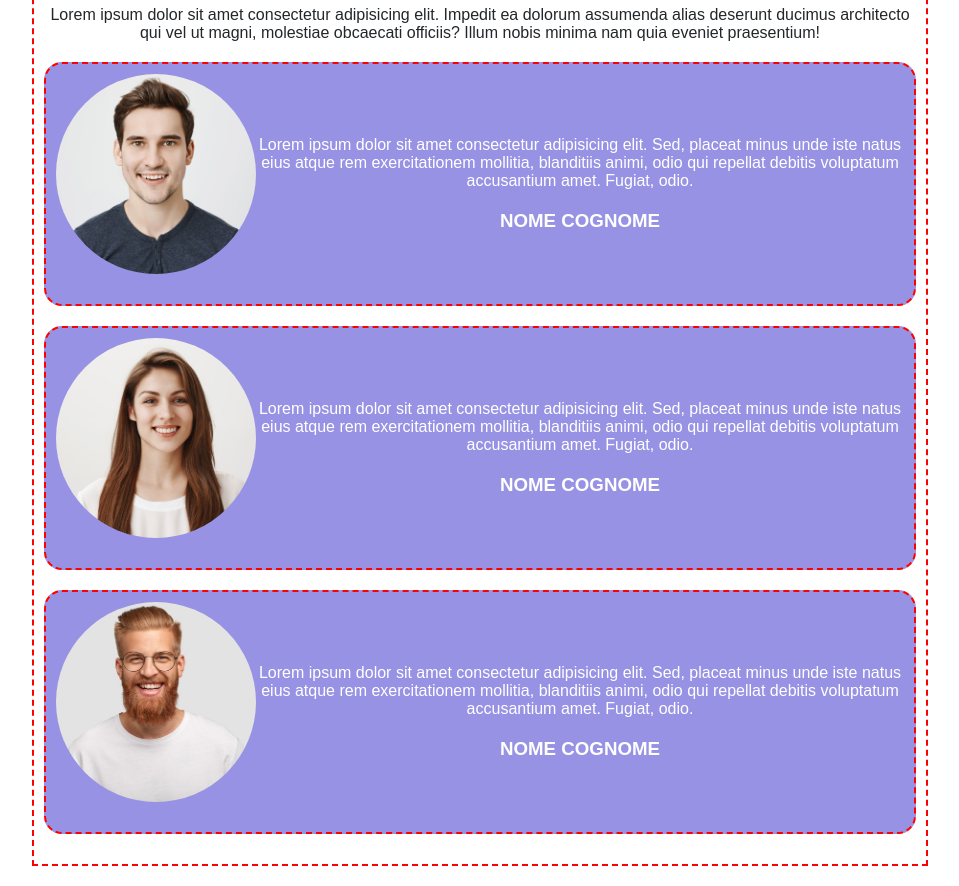
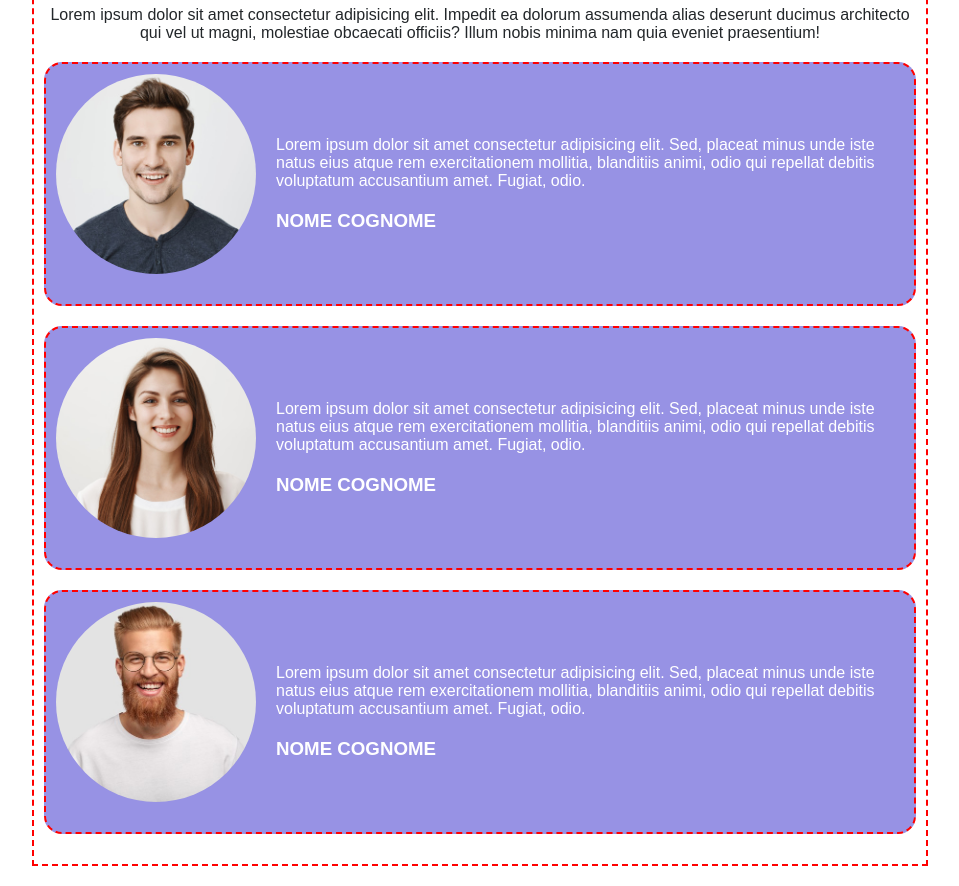
Before and after one commit to andreabellome/htmlcss-responsive-layout, a plain HTML site: page index.html in a window 1280 px wide. Shown: the part 1480-2366 px from the top of the page, without its empty margins (160-1119 px from the left). Drawn offline with Linux system fonts and the light colour scheme.

Commit message:
testimonial cards update

```diff
--- a/assets/css/media_query.css
+++ b/assets/css/media_query.css
@@ -145,4 +145,9 @@ header div ul{
         align-items: center;
     }
 
+    .testimonial-card-text{
+        text-align: left;
+        margin-left: 20px;
+    }
+
 }
--- a/index.html
+++ b/index.html
@@ -168,7 +168,7 @@
 
                     <img class="img-rounded mb-20" src="./assets/img/testimonial1.jpg" alt="testimonial1">
 
-                    <div>
+                    <div class="testimonial-card-text">
                         <p class="mb-20 col-white">
                             Lorem ipsum dolor sit amet consectetur adipisicing elit. Sed, placeat minus unde iste natus eius atque rem exercitationem mollitia, blanditiis animi, odio qui repellat debitis voluptatum accusantium amet. Fugiat, odio.
                         </p>
@@ -178,15 +178,13 @@
                         </h3>
                     </div>
 
-
-
                 </div>
 
                 <div class="testimonial-card debug bg-purple padd-10 mb-20" style="border-radius: 18px;">
 
                     <img class="img-rounded mb-20" src="./assets/img/testimonial2.jpg" alt="testimonial2">
 
-                    <div>
+                    <div class="testimonial-card-text">
                         <p class="mb-20 col-white">
                             Lorem ipsum dolor sit amet consectetur adipisicing elit. Sed, placeat minus unde iste natus eius atque rem exercitationem mollitia, blanditiis animi, odio qui repellat debitis voluptatum accusantium amet. Fugiat, odio.
                         </p>
@@ -202,7 +200,7 @@
 
                     <img class="img-rounded mb-20" src="./assets/img/testimonial3.jpg" alt="testimonial3">
 
-                    <div>
+                    <div class="testimonial-card-text">
                         <p class="mb-20 col-white">
                             Lorem ipsum dolor sit amet consectetur adipisicing elit. Sed, placeat minus unde iste natus eius atque rem exercitationem mollitia, blanditiis animi, odio qui repellat debitis voluptatum accusantium amet. Fugiat, odio.
                         </p>
```
